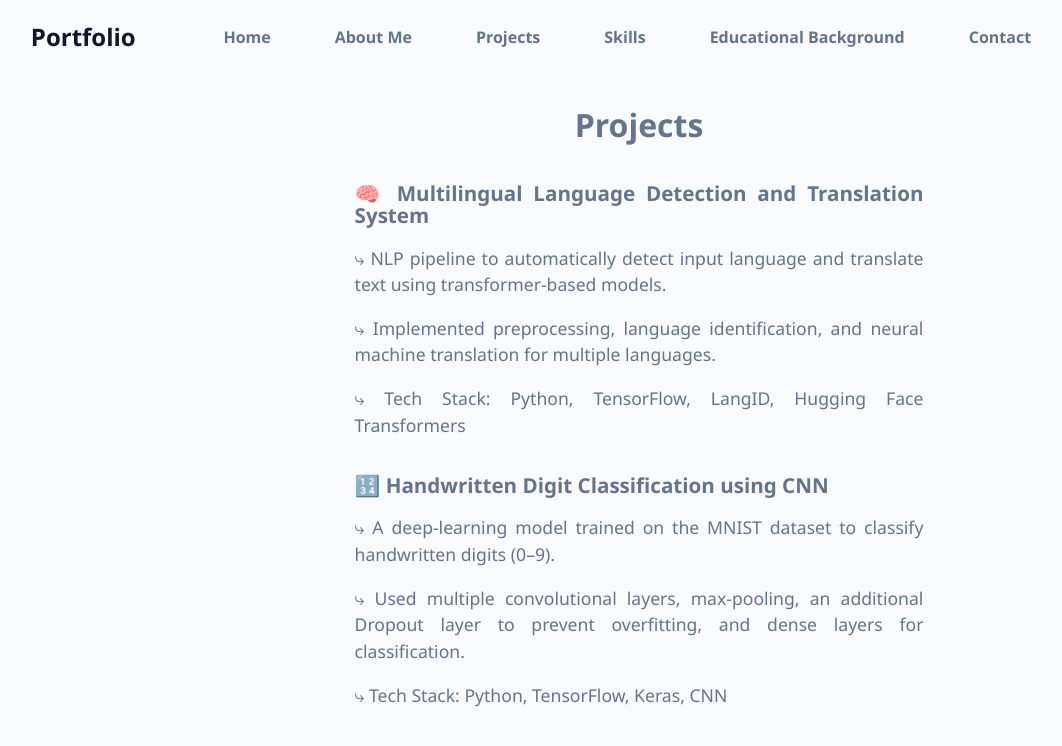
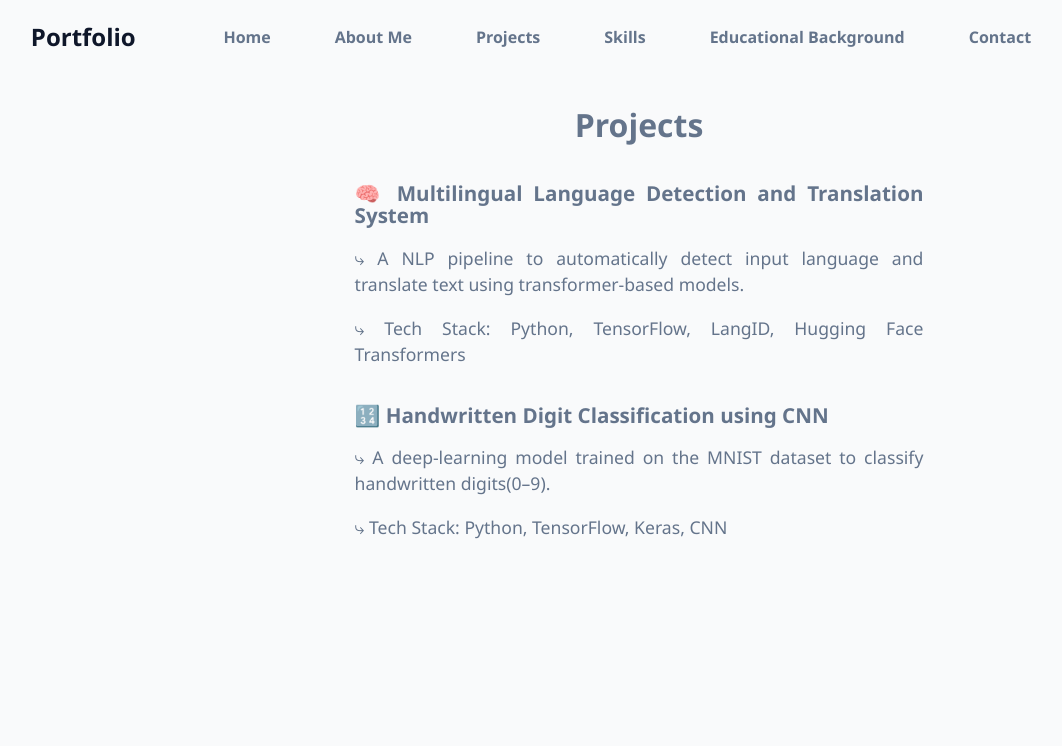
Before and after one commit to nishikasingh31/Portfolio-Using-React, a React (Vite) app: page /projects in a window 1280 px wide. Shown: the top 746 px of the page, without its empty margins (1-1063 px from the left). Built offline with nearby package versions, Linux system fonts and the light colour scheme.

Commit message:
Update Projects.jsx

```diff
--- a/src/pages/Projects.jsx
+++ b/src/pages/Projects.jsx
@@ -9,16 +9,14 @@ const Projects = () => {
 
        <div className="project-card">
         <h3>🧠 <a href="https://github.com/nishikasingh31/Multilingual-Language-Detection-and-Translation-System">Multilingual Language Detection and Translation System</a></h3>
-        <p> ⤷ NLP pipeline to automatically detect input language and translate text using transformer-based models.</p>
-        <p> ⤷ Implemented preprocessing, language identification, and neural machine translation for multiple languages.</p>
+        <p> ⤷ A NLP pipeline to automatically detect input language and translate text using transformer-based models.</p>
         <p> ⤷ Tech Stack: Python, TensorFlow, LangID, Hugging Face Transformers </p>
       </div>
 
 
       <div className="project-card">
         <h3>🔢 <a href= "https://github.com/nishikasingh31/Handwritten-Digit-Classification-using-CNN">Handwritten Digit Classification using CNN</a></h3>
-        <p> ⤷ A deep-learning model trained on the MNIST dataset to classify handwritten digits (0–9).</p>
-        <p> ⤷ Used multiple convolutional layers, max-pooling, an additional Dropout layer to prevent overfitting, and dense layers for classification.</p>
+        <p> ⤷ A deep-learning model trained on the MNIST dataset to classify handwritten digits(0–9).</p>
         <p> ⤷ Tech Stack: Python, TensorFlow, Keras, CNN</p>
 
       </div>
```
